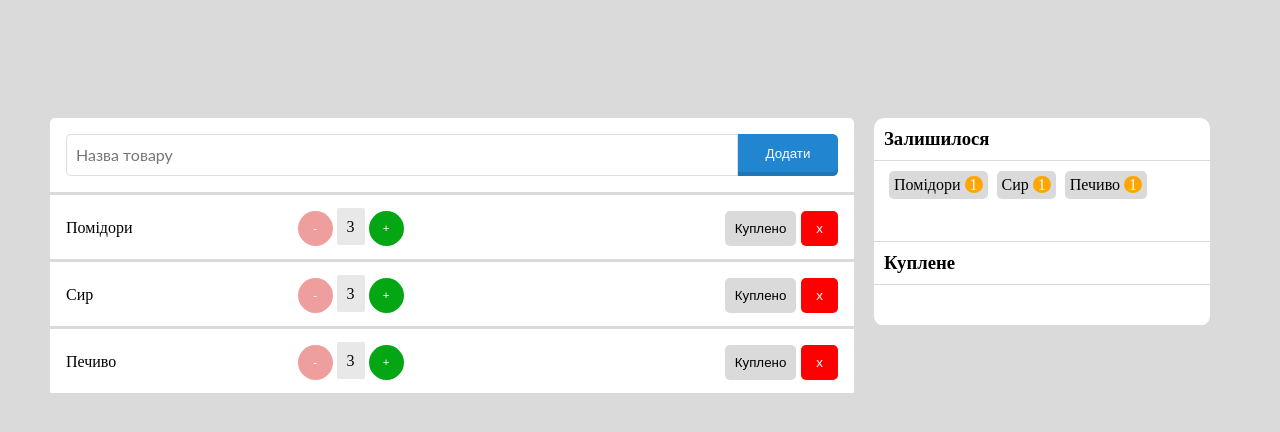
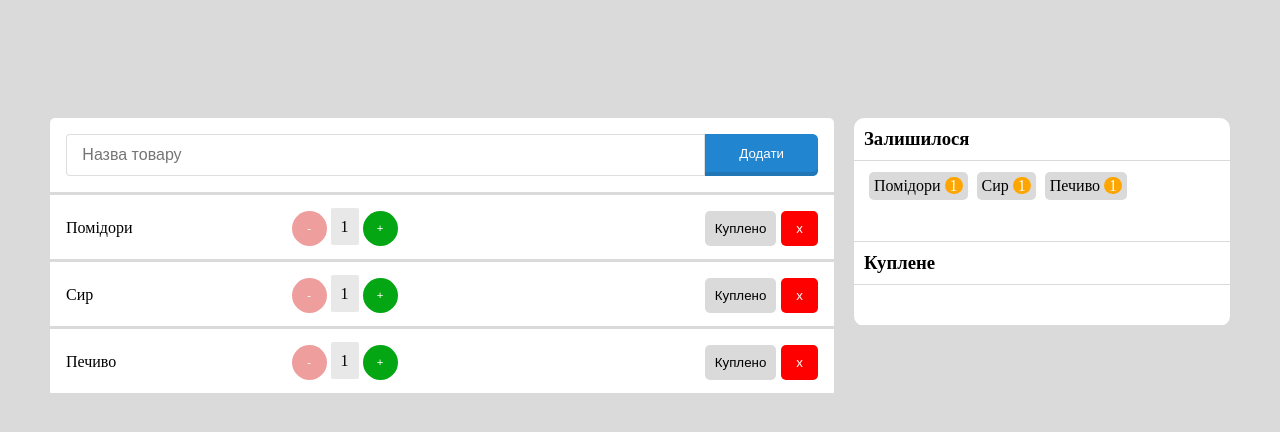
Before and after one commit to Bellkross/BuyList-0.01, a plain HTML site: page index.html in a window 1280 px wide. Drawn offline with Linux system fonts and the light colour scheme.

Commit message:
add border-box

```diff
--- a/index.html
+++ b/index.html
@@ -13,7 +13,7 @@
         <div class="bl-list">
             <div class="segment">
                 <div class="bl-row input-elem">
-                    <input type="text" placeholder="Назва товару">
+                    <input type="text" placeholder="   Назва товару">
                     <button class="button search">Додати</button>
                 </div>
             </div>
@@ -21,7 +21,7 @@
                 <div class="bl-product">Помідори</div>
                 <div class="bl-count">
                     <button class="bl-minus">-</button>
-                    <span class="bl-label">3</span>
+                    <span class="bl-label">1</span>
                     <button class="bl-plus">+</button>
                 </div>
                 <div class="bl-buttons">
@@ -35,7 +35,7 @@
                 </div>
                 <div class="bl-count">
                     <button class="bl-minus">-</button>
-                    <span class="bl-label">3</span>
+                    <span class="bl-label">1</span>
                     <button class="bl-plus">+</button>
                 </div>
                 <div class="bl-buttons">
@@ -49,7 +49,7 @@
                 </div>
                 <div class="bl-count">
                     <button class="bl-minus">-</button>
-                    <span class="bl-label">3</span>
+                    <span class="bl-label">1</span>
                     <button class="bl-plus">+</button>
                 </div>
                 <div class="bl-buttons">
--- a/main.css
+++ b/main.css
@@ -1,6 +1,4 @@
 /*bg*/
-
-
 .bl-background {
     background: #DADADA;
     padding-top: 100px;
@@ -14,6 +12,7 @@
     float: left;
     width: 67%;
     padding: 10px;
+    box-sizing: border-box;
 }
 
 .segment {
@@ -81,7 +80,6 @@
 
 .product-label{
     display: inline-block;
-
 }
 
 .bl-cancel{
@@ -123,7 +121,8 @@
     color: #fff;
     box-shadow: 0 -0.3em 0 0 rgba(34,36,38,.15) inset;
     border-radius: 0em .4em .4em 0em;
-    width: 12.9%;
+    width: 15%;
+    box-sizing: border-box;
 }
 
 .bl-row.input-elem {
@@ -133,25 +132,15 @@
 /*input, body, etc.*/
 
 input {
-
-    font-family: Lato,'Helvetica Neue',Arial,Helvetica,sans-serif;
-    margin: 0;
-    outline: 0;
-    -webkit-appearance: none;
-    tap-highlight-color: rgba(255,255,255,0);
     line-height: 1.2142em;
     font-size: 16px;
-    background: #FFF;
     border: 1px solid rgba(34,36,38,.15);
-    color: rgba(0,0,0,.87);
-    box-shadow: 0 0 0 0 transparent inset;
-    transition: color .1s ease,border-color .1s ease;
-
-    border-bottom-left-radius: 5px;
-    border-top-left-radius: 5px;
     width: 85%;
-    padding: 10.3px 5px 10.3px 9px;
+    height: 42px;
     float: left;
+    border-top-left-radius: 4px;
+    border-bottom-left-radius: 4px;
+    box-sizing: border-box;
 }
 
 body{
@@ -171,8 +160,9 @@ h3 {
 
 .right-column {
     float: left;
-    width: 28%;
+    width: 33%;
     padding: 10px;
+    box-sizing: border-box
 }
 
 .bl-title{
@@ -194,9 +184,9 @@ h3 {
 .product-label {
     margin-left: 5px;
     margin-bottom: 5px;
+    margin-top: 1px;
     border-radius: 5px;
     padding: 5px;
-
     background-color: #DADADA;
 }
 
```
